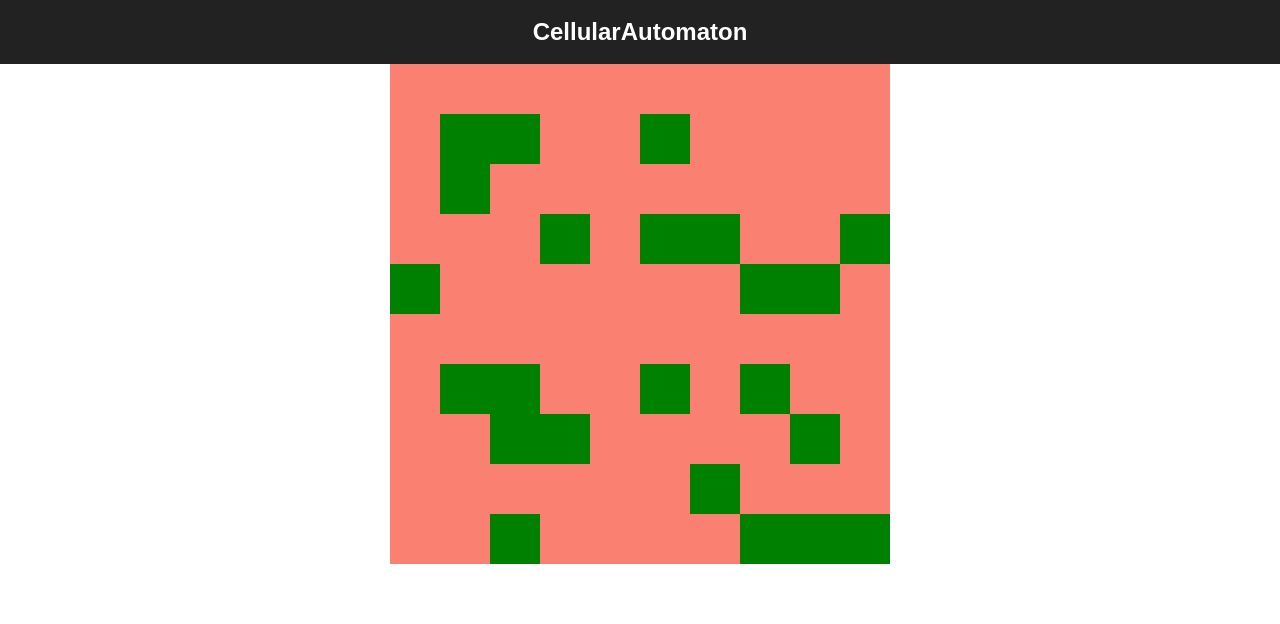
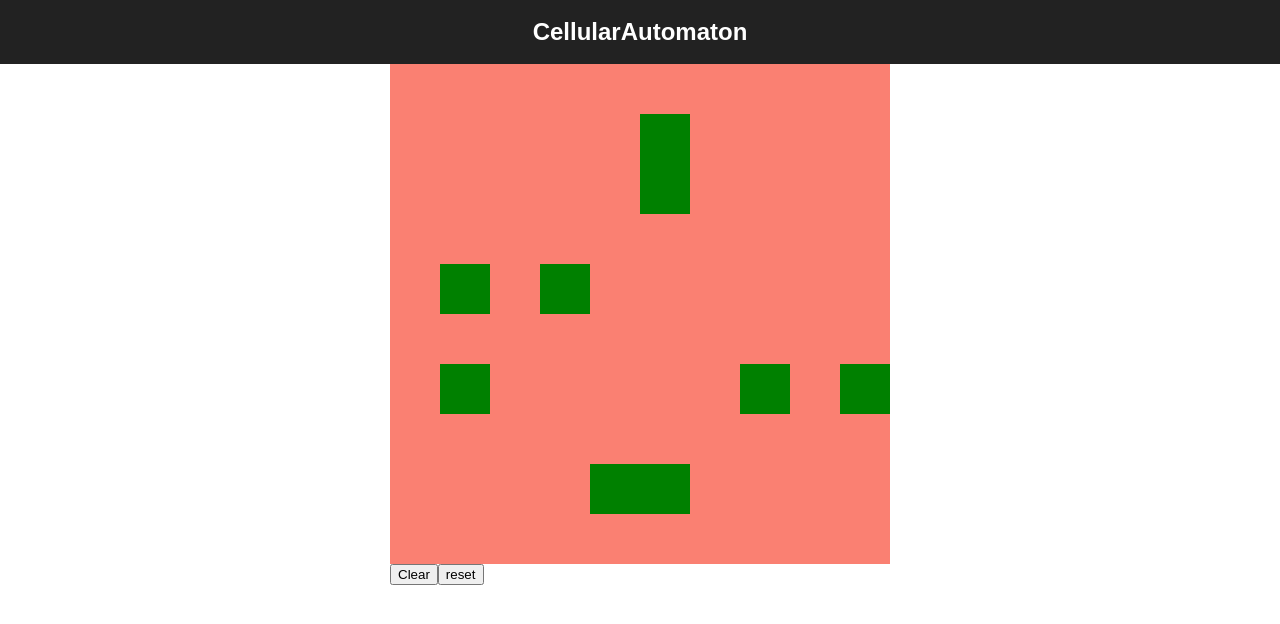
Before and after one commit to samRC/CellularAutomaton, a React (Create React App) app: page / in a window 1280 px wide. Shown: the top 624 px of the page. Built offline with nearby package versions, Linux system fonts and the light colour scheme.

Commit message:
added buttons to reset and clear

```diff
--- a/src/components/board.js
+++ b/src/components/board.js
@@ -1,23 +1,66 @@
 import React, { Component } from 'react';
 import Square from './square';
+import StateButton from './button';
 
 export default class Board extends Component{
+  constructor(props){
+    super(props);
+    const w = 10;
+    const h = 10;
+    const probAlive = .1;
+    let board = [];
+    for(let i = 0; i < w*h; i++){
+      board.push(Math.random() < probAlive);
+    }
+    this.state = {
+      width: w,
+      height: h,
+      prob: probAlive,
+      board: board,
+    }
+    this.createBoard = this.createBoard.bind(this);
+    this.clearBoard = this.clearBoard.bind(this);
+    this.resetBoard = this.resetBoard.bind(this);
+
+  }
+  clearBoard(){
+    const clear = Array(this.state.width*this.state.height).fill(false);
+    this.setState({
+      board: clear,
+    })
+  }
+  resetBoard(){
+    let board = [];
+    for(let i = 0; i < this.state.width*this.state.height; i++){
+      board.push(Math.random() < this.state.prob);
+    }
+    this.setState({
+      board: board
+    })
+  }
+  changeSquare(i){
+    const board = this.state.board.slice();
+    board[i] = !board[i];
+    this.setState({
+      board: board
+    })
+  }
   // args
   // width: num of columns
   // height: num in each rows
   // probAlive: probabilty if will be set alive or not
-  createBoard(width, height, probAlive){
+  createBoard(width, height, stateBoard){
     const totalSquare = width * height;
     width = 100/width;
     height = 100/ height;
     let outSquare = [];
     for(let i = 0; i < totalSquare; i++){
-      let alive = Math.random() < probAlive ? true : false;
       outSquare.push(
         <Square
-          isAlive={alive}
+          isAlive={stateBoard[i]}
           width={width}
           height={height}
+          onClick={() => this.changeSquare(i)}
           key={i+ 'square'}/>
       )
     }
@@ -32,10 +75,18 @@ export default class Board extends Component{
       width: '500px',
       height: '500px',
     };
-    const squares = this.createBoard(10,10, .2);
+    const squares = this.createBoard(this.state.width,this.state.height, this.state.board);
     return(
       <div style={style}>
       {squares}
+      <StateButton
+        onClick={this.clearBoard}
+        name='Clear'
+      />
+      <StateButton
+        onClick={this.resetBoard}
+        name='reset'
+      />
       </div>
     )
   }
--- /dev/null
+++ b/src/components/button.js
@@ -0,0 +1,11 @@
+import React, { Component } from 'react';
+
+export default class StateButton extends Component{
+  render(){
+    return(
+      <button
+        onClick={() => this.props.onClick()}
+      >{this.props.name}</button>
+    )
+  }
+}
--- a/src/components/square.js
+++ b/src/components/square.js
@@ -5,21 +5,20 @@ export default class Square extends Component{
     super(props);
     this.state = {
       hover: false,
-      isAlive: this.props.isAlive
+      // isAlive: this.props.isAlive
     }
     this.toggleHover = this.toggleHover.bind(this);
   }
   toggleHover(isHover){
     this.setState({hover: isHover});
   }
-
-  setConfiguration=()=>{
-    /*draw custom config-pattern*/
-    this.setState({isAlive:!this.state.isAlive});
-  };
+  // setConfiguration=()=>{
+  //   /*draw custom config-pattern*/
+  //   this.setState({isAlive:!this.state.isAlive});
+  // };
 
   render(){
-    let color = this.state.isAlive ? 'green' : 'salmon';
+    let color = this.props.isAlive ? 'green' : 'salmon';
     const style = {
       backgroundColor: this.state.hover ? 'black' : color,
       width: this.props.width + '%',
@@ -30,7 +29,7 @@ export default class Square extends Component{
         style={style}
         onMouseEnter={() => this.toggleHover(true)}
         onMouseLeave={() => this.toggleHover(false)}
-        onClick={()=>this.setConfiguration() }>
+        onClick={() => this.props.onClick()}>
       </div>
     )
   }
```
